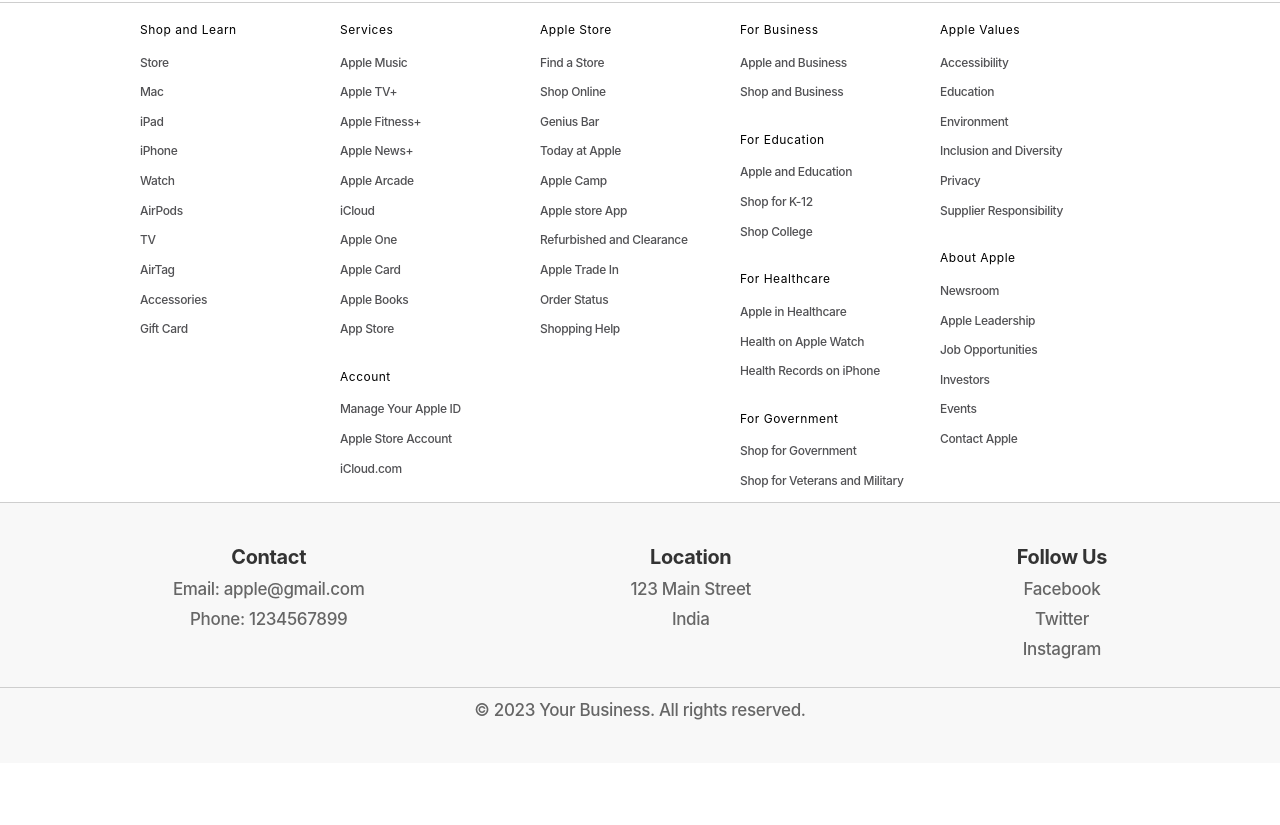
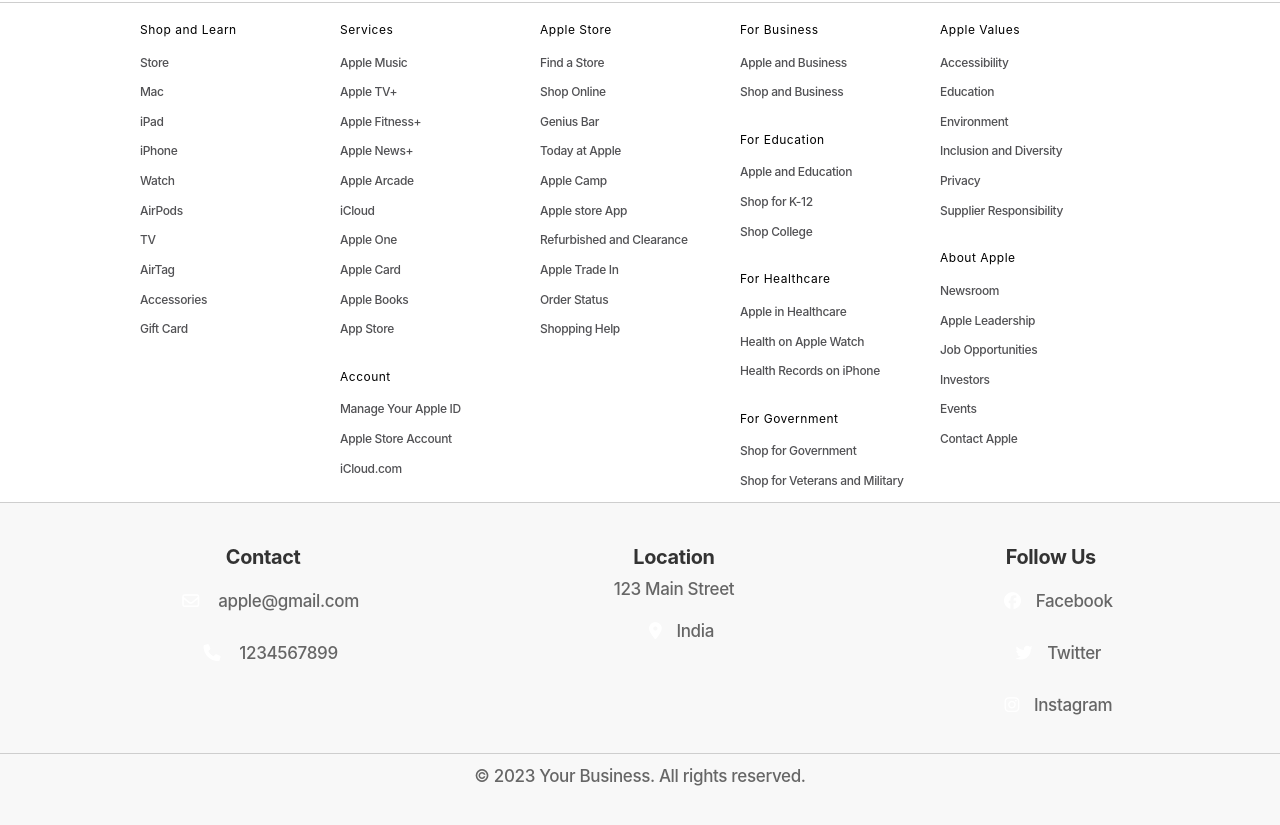
Before and after one commit to Uniquepiku/Apple-Clone, a plain HTML site: page index.html in a window 1280 px wide. Shown: the part 4752-5577 px from the top of the page. Before the commit the page ends 5515 px from the top, so only its background shows below. Drawn offline with nearby package versions, Linux system fonts and the light colour scheme.

Commit message:
Update index.html

```diff
--- a/index.html
+++ b/index.html
@@ -315,19 +315,19 @@
         <div class="footer-content">
             <div class="footer-section">
                 <h3>Contact</h3>
-                <p>Email: apple@gmail.com</p>
-                <p>Phone: 1234567899</p>
+                <p><i class="fa-regular fa-envelope"></i> apple@gmail.com</p>
+                <p><i class="fa-solid fa-phone"></i> 1234567899</p>
             </div>
             <div class="footer-section">
                 <h3>Location</h3>
                 <p>123 Main Street</p>
-                <p>India</p>
+                <p><i class="fa-solid fa-location-dot"></i>India</p>
             </div>
             <div class="footer-section">
                 <h3>Follow Us</h3>
-                <a href="#" target="_blank">Facebook</a>
-                <a href="#" target="_blank">Twitter</a>
-                <a href="#" target="_blank">Instagram</a>
+                <a href="#" target="_blank"><i class="fa-brands fa-facebook"></i>Facebook</a>
+                <a href="#" target="_blank"><i class="fa-brands fa-twitter"></i>Twitter</a>
+                <a href="#" target="_blank"><i class="fa-brands fa-instagram"></i>Instagram</a>
             </div>
         </div>
         <div class="copyright">
```
